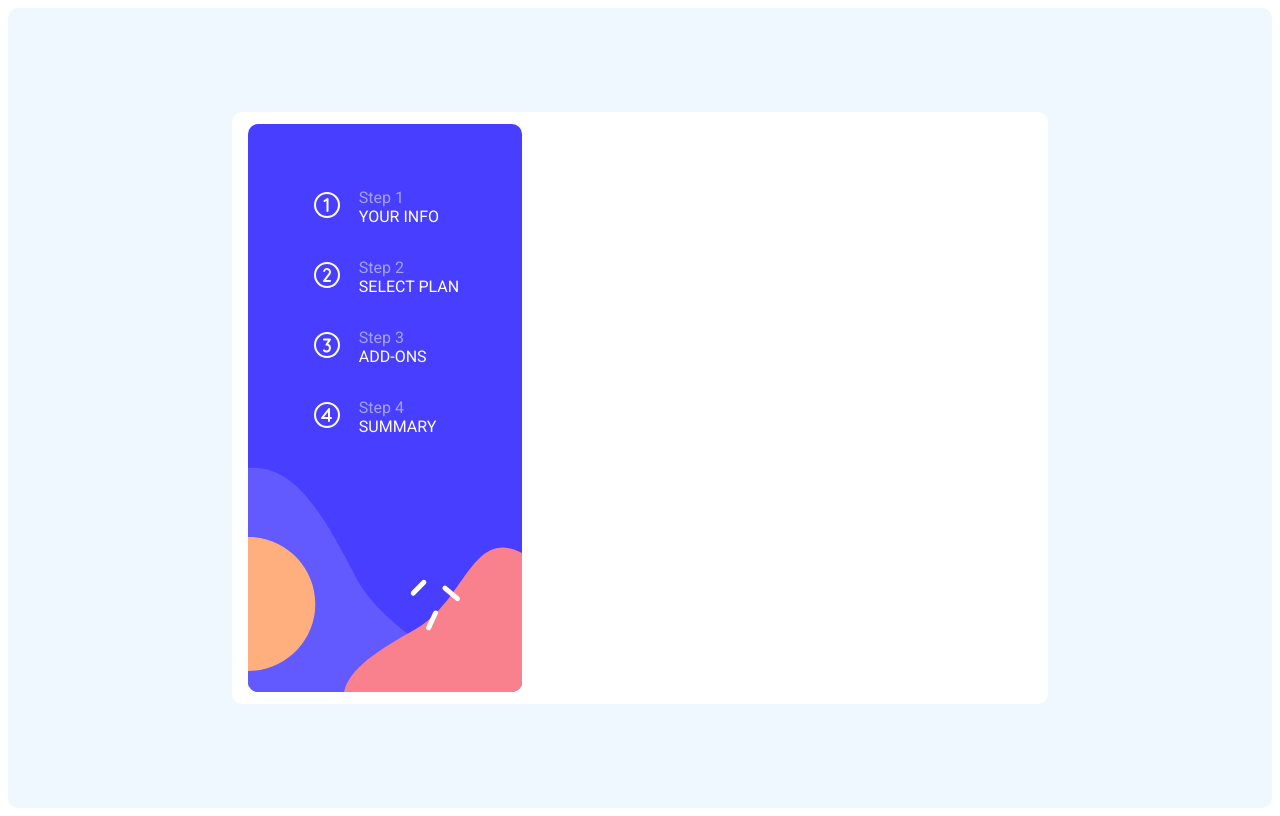
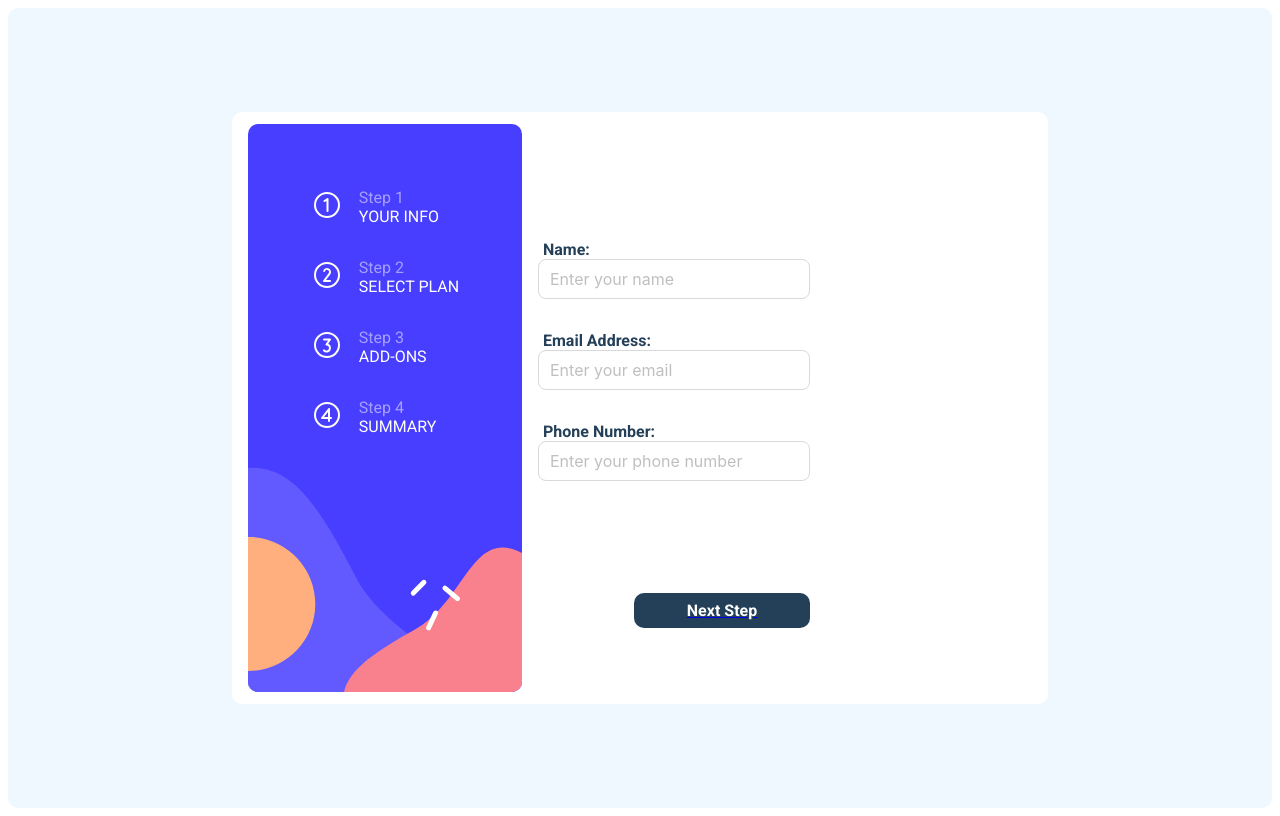
Before and after one commit to Marinalm15/StepsForm, a React (Vite) app: page / in a window 1280 px wide. Built offline with nearby package versions, Linux system fonts and the light colour scheme.

Commit message:
step 1 as first page

```diff
--- a/src/Router.tsx
+++ b/src/Router.tsx
@@ -10,7 +10,7 @@
   return (
     <Routes>
       <Route path="/" element={<Layout />}>
-          <Route path="/personal_info" element={<Step1 />} />
+          <Route path="/" element={<Step1 />} />
           <Route path="/select_plan" element={<Step2 />} />
       </Route>
     </Routes>
```
